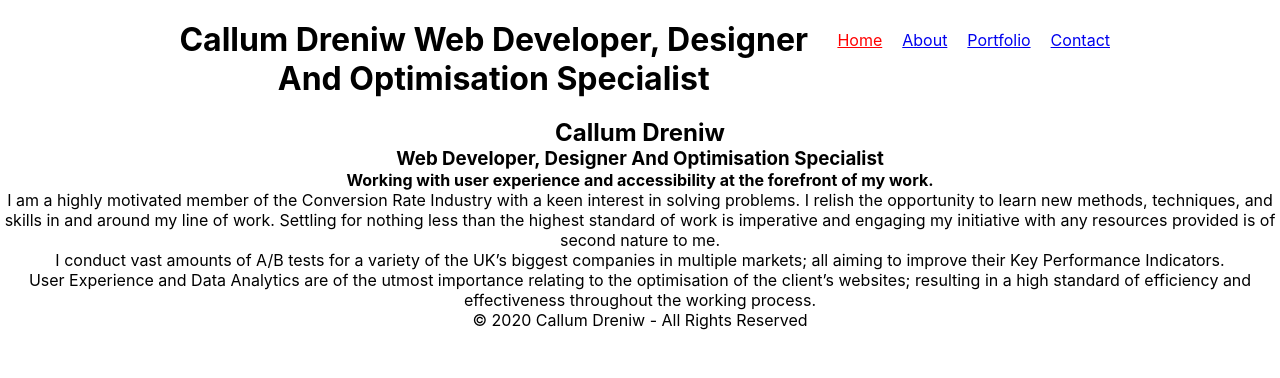
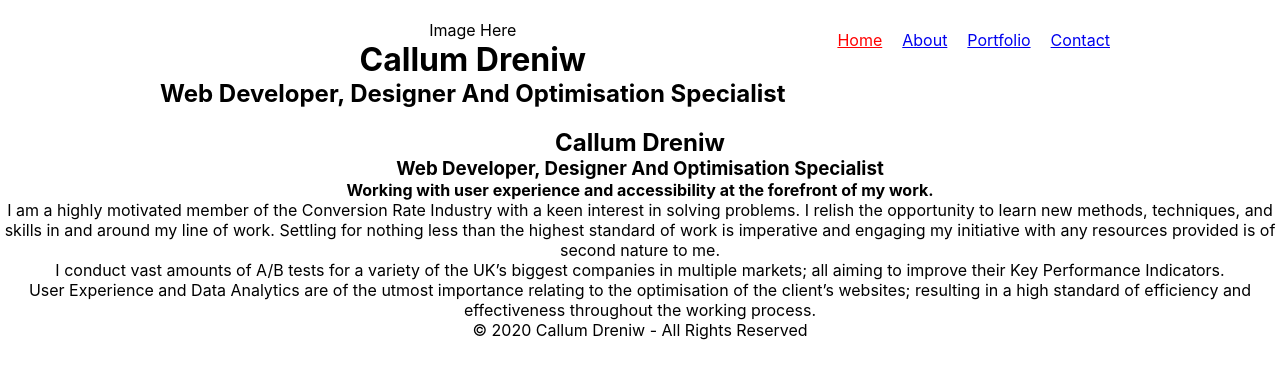
Before and after one commit to dreniwc/portfolio-website, a React (Create React App) app: page / in a window 1280 px wide. Shown: the top 378 px of the page. Built offline with nearby package versions, Linux system fonts and the light colour scheme.

Commit message:
header update

```diff
--- a/src/Global_Components/header.js
+++ b/src/Global_Components/header.js
@@ -5,7 +5,15 @@ function Header() {
     return (
         <header role="banner">
             <div className="container">
-                <h1>Callum Dreniw <span>Web Developer, Designer And Optimisation Specialist</span></h1>
+                <div className="headerLogo">
+                    <div className="headerLogo_image">
+                        <p>Image Here</p>
+                    </div>
+                    <div className="headerLogo_name">
+                        <h1>Callum Dreniw</h1>
+                        <h2>Web Developer, Designer And Optimisation Specialist</h2>
+                    </div>
+                </div>
                 <Navbar />
             </div>
         </header>
```
